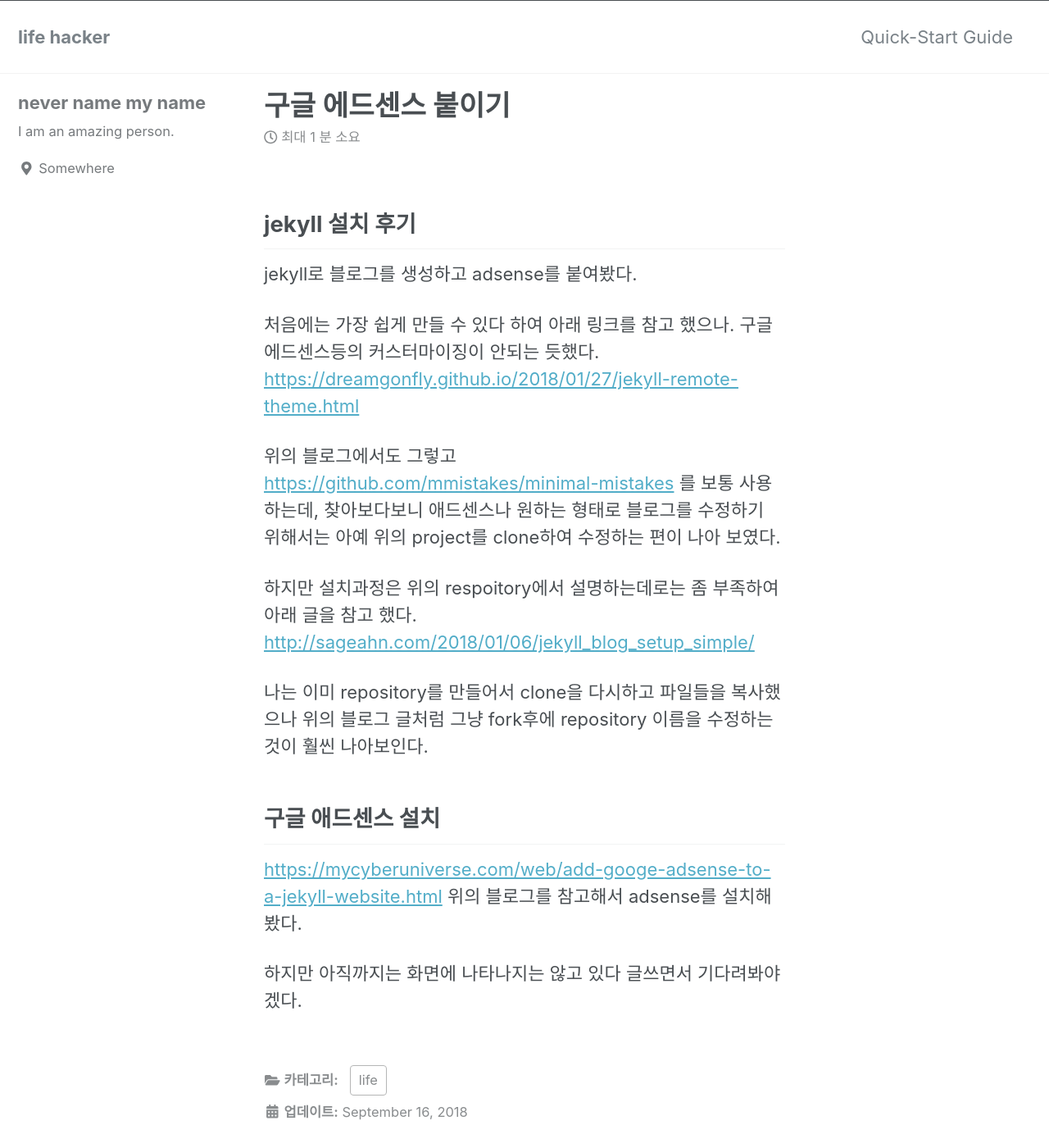
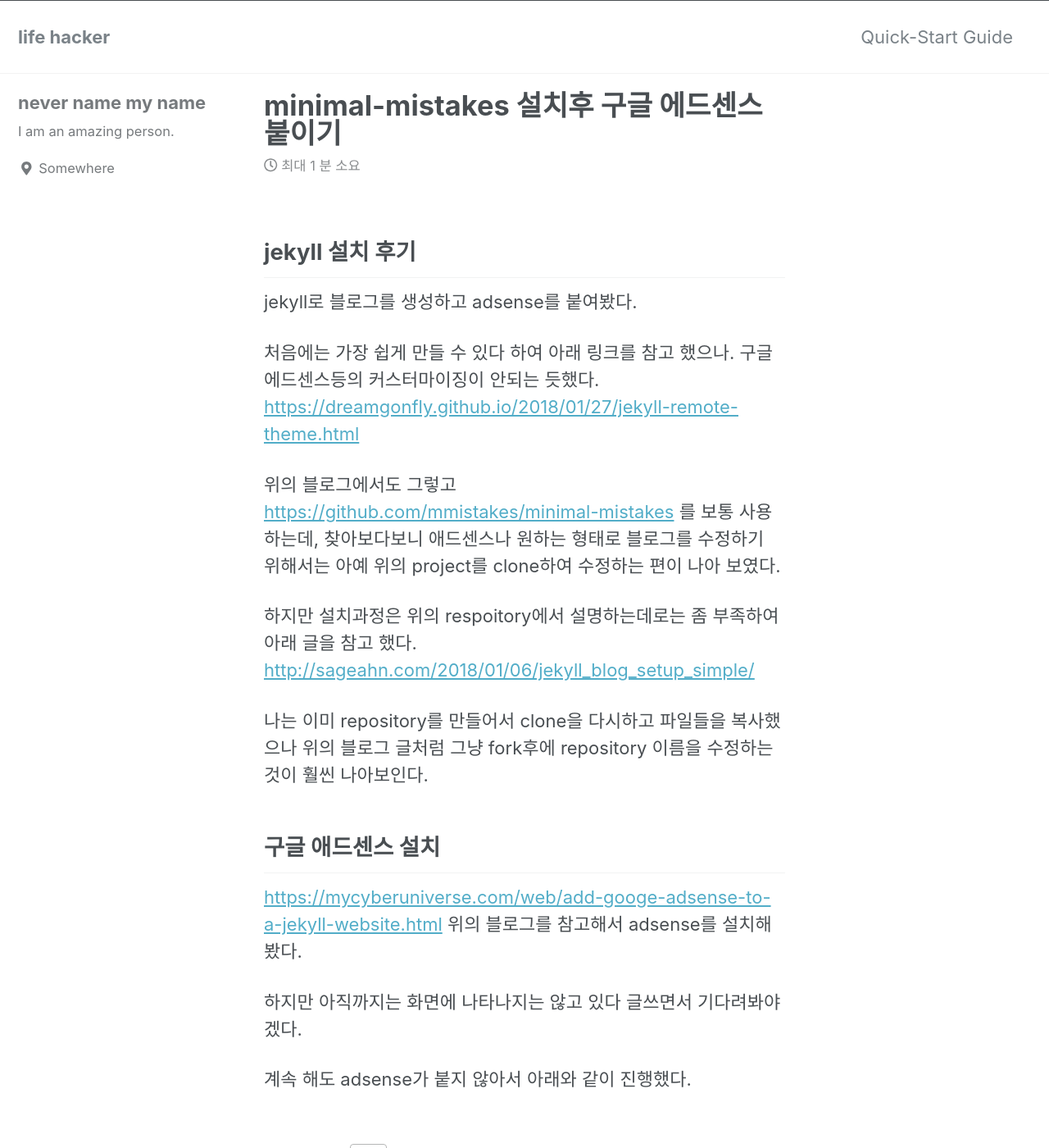
Before and after one commit to nevernamed83/nevernamed83.github.io, a Jekyll site: the page built from _posts/2018-09-16-add-ads.md, in a window 1280 px wide and 1400 px high. Shown: the whole window at 82% size. Built offline with Jekyll 4.4.1, drawn with Linux system fonts in a browser that asks for light colours; nearby versions of some CDN libraries.

Commit message:
Update 2018-09-16-add-ads.md

```diff
--- a/_posts/2018-09-16-add-ads.md
+++ b/_posts/2018-09-16-add-ads.md
@@ -1,5 +1,5 @@
 ---
-title: "구글 에드센스 붙이기"
+title: "minimal-mistakes 설치후 구글 에드센스 붙이기"
 date: 2018-09-16 19:46:03 +0900
 categories: life
 ---
@@ -23,3 +23,5 @@ jekyll로 블로그를 생성하고 adsense를 붙여봤다.
 위의 블로그를 참고해서 adsense를 설치해봤다.
 
 하지만 아직까지는 화면에 나타나지는 않고 있다 글쓰면서 기다려봐야겠다.
+
+계속 해도 adsense가 붙지 않아서 아래와 같이 진행했다.
```
